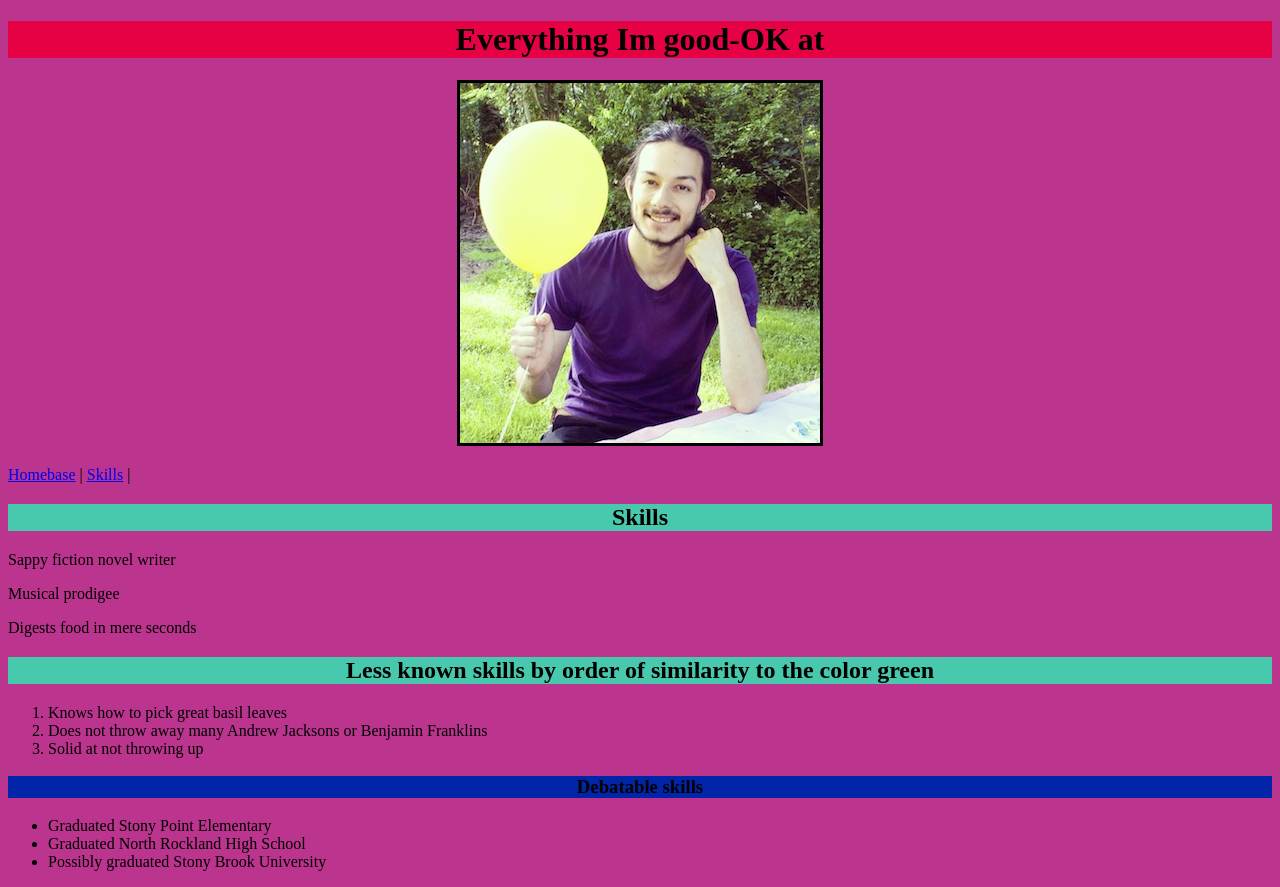
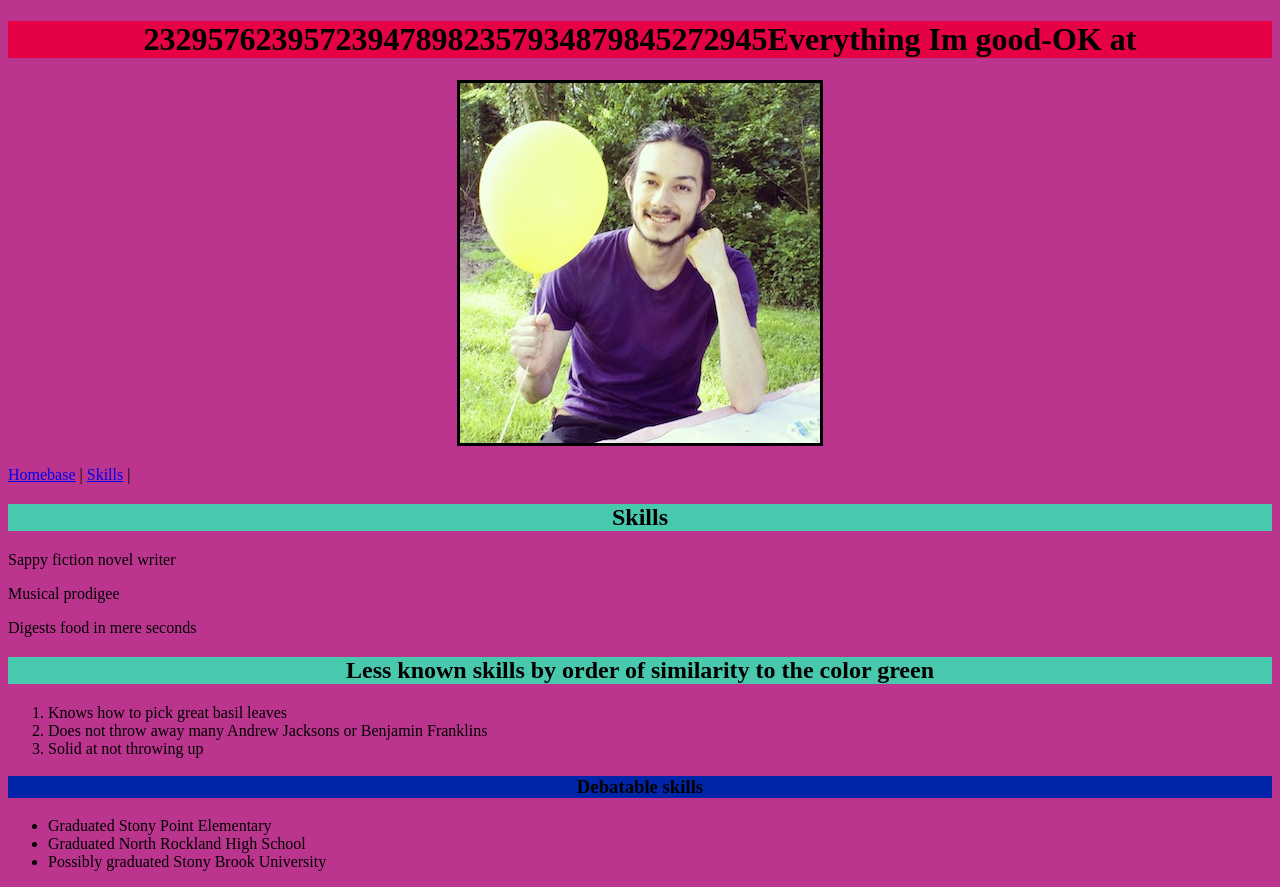
Before and after one commit to Quazarquay/quazarquay.github.io, a plain HTML site: page personal_site/Skills.html in a window 1280 px wide. Drawn offline with Linux system fonts and the light colour scheme.

Commit message:
test commit

```diff
--- a/personal_site/Skills.html
+++ b/personal_site/Skills.html
@@ -6,7 +6,7 @@
 </head>
 <body>
 
-<h1>Everything Im good-OK at</h1>
+<h1>232957623957239478982357934879845272945Everything Im good-OK at</h1>
 
 <div><img src="images/Balloon.jpg" alt="Skill Balloon"></div>
 	<p><a href="index.html">Homebase</a>	|	<a href="skills.html">Skills</a>	|</p>
```
